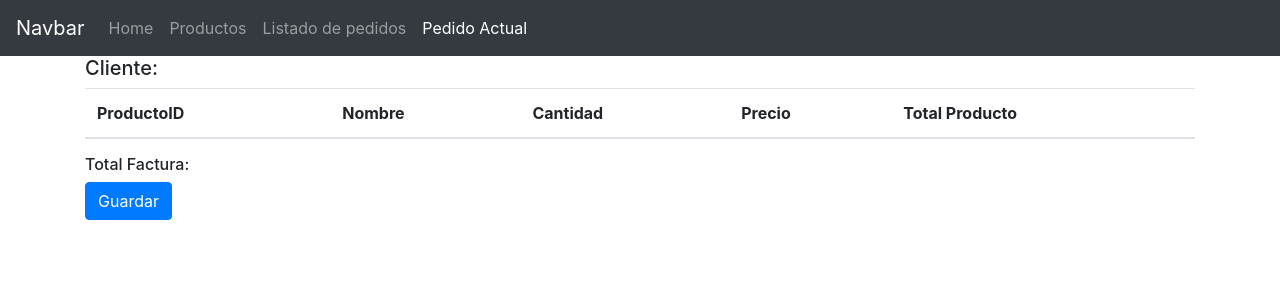
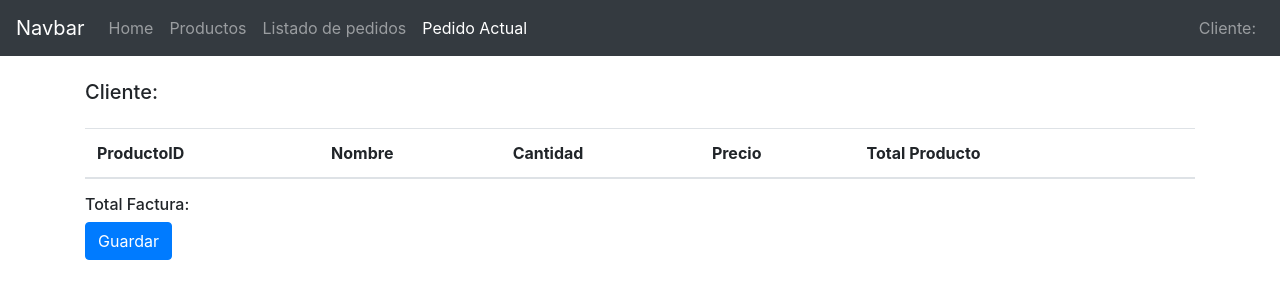
Before and after one commit to andres990127/Pedidos, an Angular app: page /pedidos in a window 1280 px wide. Shown: the top 300 px of the page. Built offline with nearby package versions, Linux system fonts and the light colour scheme.

Commit message:
Version 'ultimos detalles'

```diff
--- a/src/app/encabezado/encabezado.component.html
+++ b/src/app/encabezado/encabezado.component.html
@@ -4,7 +4,7 @@
       <span class="navbar-toggler-icon"></span>
     </button>
     <div class="collapse navbar-collapse" id="navbarNav">
-      <ul class="navbar-nav">
+      <ul class="navbar-nav flex-row w-100">
         <li class="nav-item">
           <a class="nav-link" routerLink ="/" routerLinkActive="active" [routerLinkActiveOptions] = "{exact: true}">Home</a> <!-- href= # se cambia por routerLink ="/link_a_viajar_con_click" -->
         </li>
@@ -17,8 +17,8 @@
         <li class="nav-item">
             <a class="nav-link" routerLink ="/pedidos" routerLinkActive="active">Pedido Actual</a> <!-- href= # se cambia por routerLink ="/link_a_viajar_con_click" -->
           </li>
-          <li class = "navbar-text">
-            {{this.pedidosServicio.pedido.nombreCliente}}
+          <li class = "navbar-text ml-auto p-2">
+             Cliente: {{this.pedidosServicio.pedido.nombreCliente}}
           </li>
       </ul>
     </div>
--- a/src/app/home/home.component.html
+++ b/src/app/home/home.component.html
@@ -13,8 +13,7 @@
                   <h5 class="card-title">{{cliente.nombre}}  {{cliente.apellido}}</h5>
                   <h6 class="card-subtitle">{{cliente.clienteID}}</h6>
                   <p class="card-text">{{cliente.direccion}}</p>
-                  <a (click)="irAProductos(cliente)" class="card-link">Agregar</a>
-                  <a href="#" class="card-link">Eliminar</a>
+                  <button (click)="irAProductos(cliente)" class="btn btn-primary">Seleccionar</button>
                 </div>
               </div>
         </div>
--- a/src/app/pedidos/pedidos.component.html
+++ b/src/app/pedidos/pedidos.component.html
@@ -1,9 +1,9 @@
 <div class="container">
-    <div class="cliente">
+    <div class="cliente mt-4">
         <h5>Cliente: {{this.pedidosServicio.pedido.nombreCliente}}</h5>
     </div>
 
-    <div class="detalle">
+    <div class="detalle mt-4">
         <table class="table">
             <thead>
               <tr>
@@ -12,6 +12,7 @@
                 <th scope="col">Cantidad</th>
                 <th scope="col">Precio</th>
                 <th scope="col">Total Producto</th>
+                <th scope="col"> </th>
               </tr>
             </thead>
             <tbody>
@@ -22,6 +23,7 @@
                 <td><input (input)="calcularTotal(posicion)" [(ngModel)]="producto.cantidad" type="text"> </td>
                 <td>{{producto.precio | currency: '$'}}</td>
                 <td>{{producto.total | currency: '$'}}</td>
+                <td><button class="btn btn-danger" (click)="eliminar(posicion)">Eliminar</button></td>
               </tr>
             </tbody>
           </table>
--- a/src/app/pedidos/pedidos.component.ts
+++ b/src/app/pedidos/pedidos.component.ts
@@ -24,4 +24,10 @@ export class PedidosComponent implements OnInit {
   guardar(){
     this.pedidosServicio.guardarPedido();
   }
+
+  eliminar (posicion:number)
+  {
+    this.pedidosServicio.pedido.pedidoDetalle.splice(posicion,1)
+    this.pedidosServicio.guardarLocalStorage();
+  }
 }
--- a/src/app/productos/productos.component.html
+++ b/src/app/productos/productos.component.html
@@ -14,8 +14,7 @@
                   <h6 class="card-subtitle">{{producto.productoID}}</h6>
                   <p class="card-text">{{producto.descripcion}}</p>
                   <p class="card-text">{{producto.precio | currency:'$'}}</p>
-                  <a (click)="agregar(producto)" class="card-link">Agregar</a>
-                  <a href="#" class="card-link">Eliminar</a>
+                  <button (click)="agregar(producto)" class="btn btn-primary">Agregar</button>
                 </div>
               </div>
         </div>
--- a/src/app/productos/productos.component.ts
+++ b/src/app/productos/productos.component.ts
@@ -26,6 +26,6 @@ export class ProductosComponent implements OnInit {
   {
     this.pedidosServicio.pedido.agregarProducto(producto)
     this.pedidosServicio.guardarLocalStorage();
-    console.log(this.pedidosServicio.pedido)
+    alert('Producto Agregado')
   }
 }
--- a/src/app/services/pedidos.service.ts
+++ b/src/app/services/pedidos.service.ts
@@ -47,6 +47,6 @@ export class PedidosService {
     {
       return new Array<Pedido>();
     }
-    return pedidos;
+    return pedidos.sort((a,b)=> b.pedidoID - a.pedidoID); /* Se organizan para que el primero sea el mas reciente */
   }
 }
```
